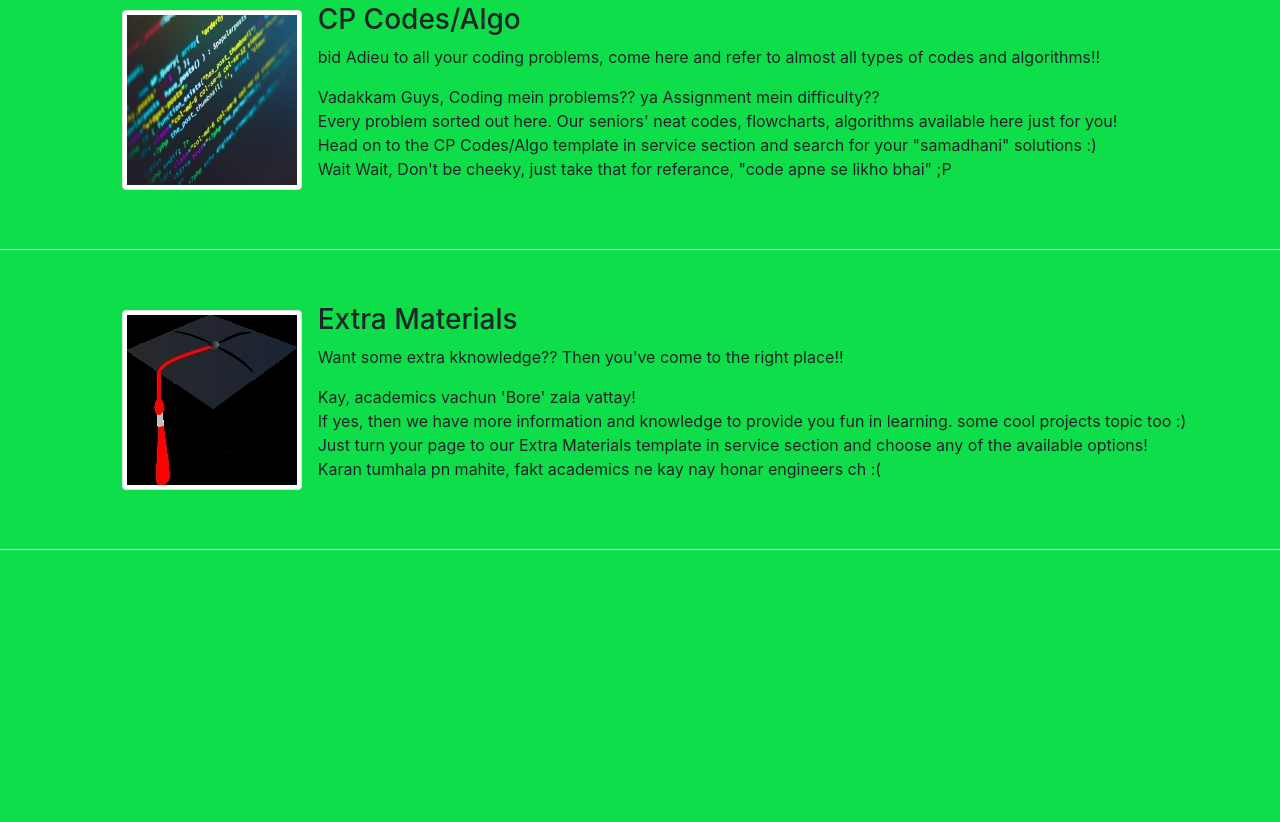
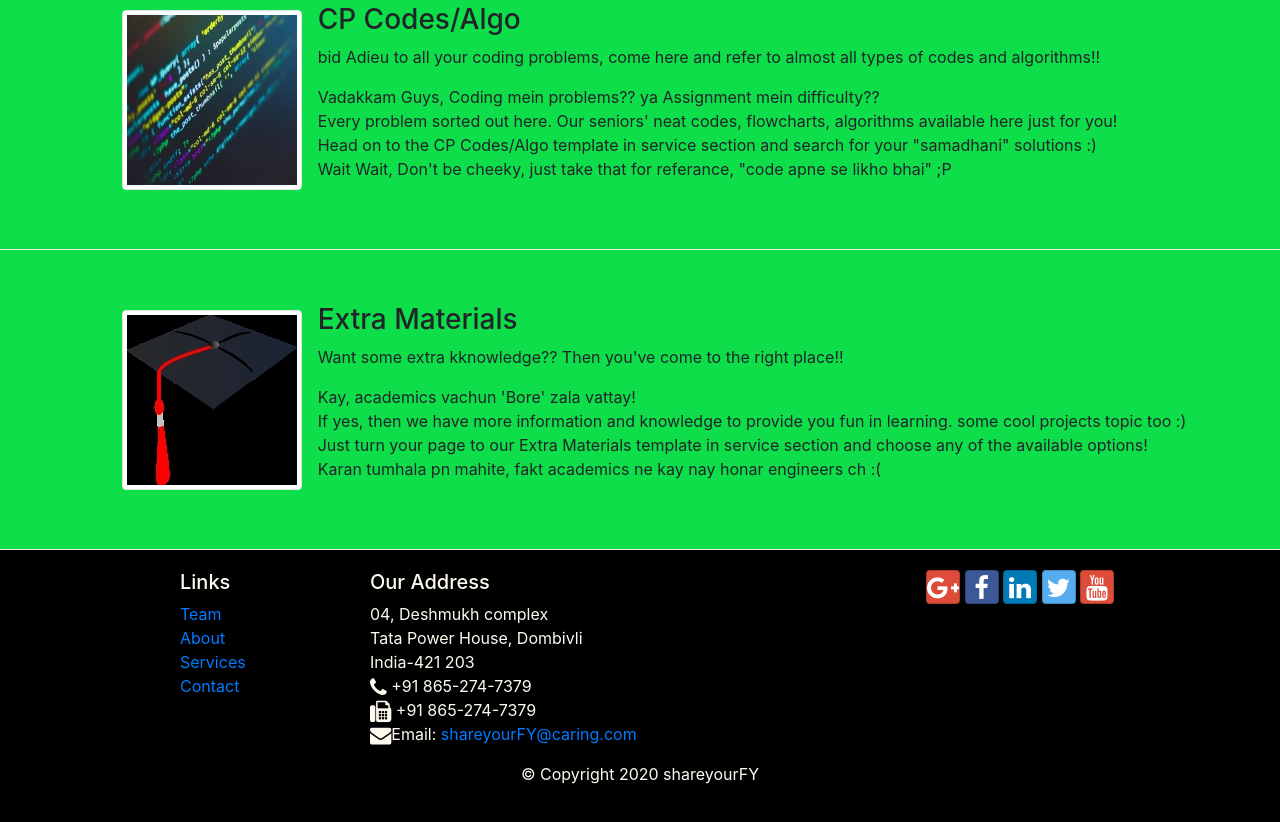
Before and after one commit to Nekros1712/syfy, a website: page index.html in a window 1280 px wide. Shown: the part 1119-1941 px from the top of the page. Before the commit the page ends 1669 px from the top, so only its background shows below. Drawn offline with nearby package versions, Linux system fonts and the light colour scheme.

Commit message:
C2 - Added Footer

```diff
--- a/index.html
+++ b/index.html
@@ -1,14 +1,21 @@
 <!DOCTYPE html>
+
 <html lang="en">
+
 <head>
+
     <meta charset="UTF-8">
     <meta name="viewport" content="width=device-width, initial-scale=1.0">
+
     <title>Document</title>
+
     <link rel="stylesheet" href="node_modules/bootstrap/dist/css/bootstrap.min.css">
     <link rel="stylesheet" href="css/styles.css">
     <link rel="stylesheet" href="node_modules/font-awesome/css/font-awesome.min.css">
     <link rel="stylesheet" href="node_modules/bootstrap-social/bootstrap-social.css">
+
 </head>
+
 <body class="bg">
 
     <header class="jumbotron">
@@ -105,6 +112,47 @@
         </div>
     </div>
 
+    <footer class="footer">
+        <div class="container">
+            <div class="row">
+                <div class="col-4 offset-1 col-sm-2">
+                    <h5>Links</h5>
+                    <ul class="list-unstyled">
+                        <li><a href="#">Team</a></li>
+                        <li><a href="./aboutus.html">About</a></li>
+                        <li><a href="#">Services</a></li>
+                        <li><a href="./contactus.html">Contact</a></li>
+                    </ul>
+                </div>
+                <div class="col-7 col-sm-5">
+                    <h5>Our Address</h5>
+                    <address>
+		              04, Deshmukh complex<br>
+		              Tata Power House, Dombivli<br>
+                      India-421 203<br>
+		              <i class="fa fa-phone fa-lg"></i> +91 865-274-7379<br></i>
+                      <i class="fa fa-fax fa-lg"></i> +91 865-274-7379<br></i>
+		              <i class="fa fa-envelope fa-lg"></i>Email: <a href="mailto:shareyourfy@caring.com">shareyourFY@caring.com</a>
+		           </address>
+                </div>
+                <div class="col-12 col-sm-4 align-self-center5">
+                    <div class="text-center">
+                        <a class="btn btn-social-icon btn-google" href="http://google.com/+"><i class="fa fa-google-plus"></i></a>
+                        <a class="btn btn-social-icon btn-facebook" href="http://www.facebook.com/profile.php?id="><i class="fa fa-facebook fa-lg"></i></a>
+                        <a class="btn btn-social-icon btn-linkedin" href="http://www.linkedin.com/in/sampritchaurasiya1712"><i class="fa fa-linkedin fa-lg"></i></a>
+                        <a class="btn btn-social-icon btn-twitter" href="http://twitter.com/Samprit1712"><i class="fa fa-twitter fa-lg"></i></a>
+                        <a class="btn btn-social-icon btn-google" href="http://youtube.com/"><i class="fa fa-youtube fa-lg"></i></a>
+                    </div>
+                </div>
+           </div>
+           <div class="row justify-content-center">
+                <div class="col-auto">
+                    <p>© Copyright 2020 shareyourFY</p>
+                </div>
+           </div>
+        </div>
+    </footer>
+
     <script src="node_modules/jquery/dist/jquery.slim.min.js"></script>
     <script src="node_modules/popper.js/dist/umd/popper.min.js"></script>
     <script src="node_modules/bootstrap/dist/js/bootstrap.min.js"></script>
```
